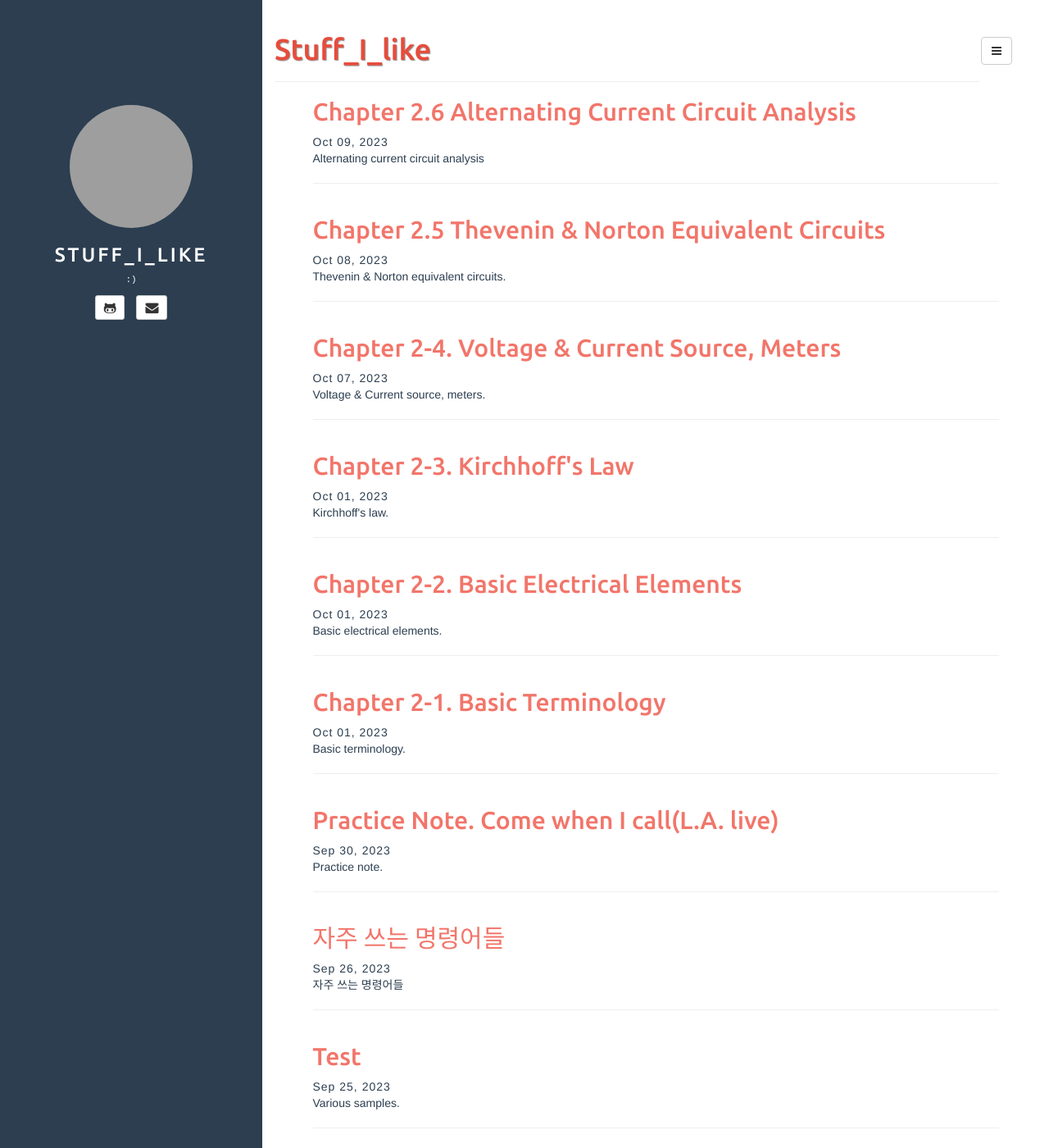
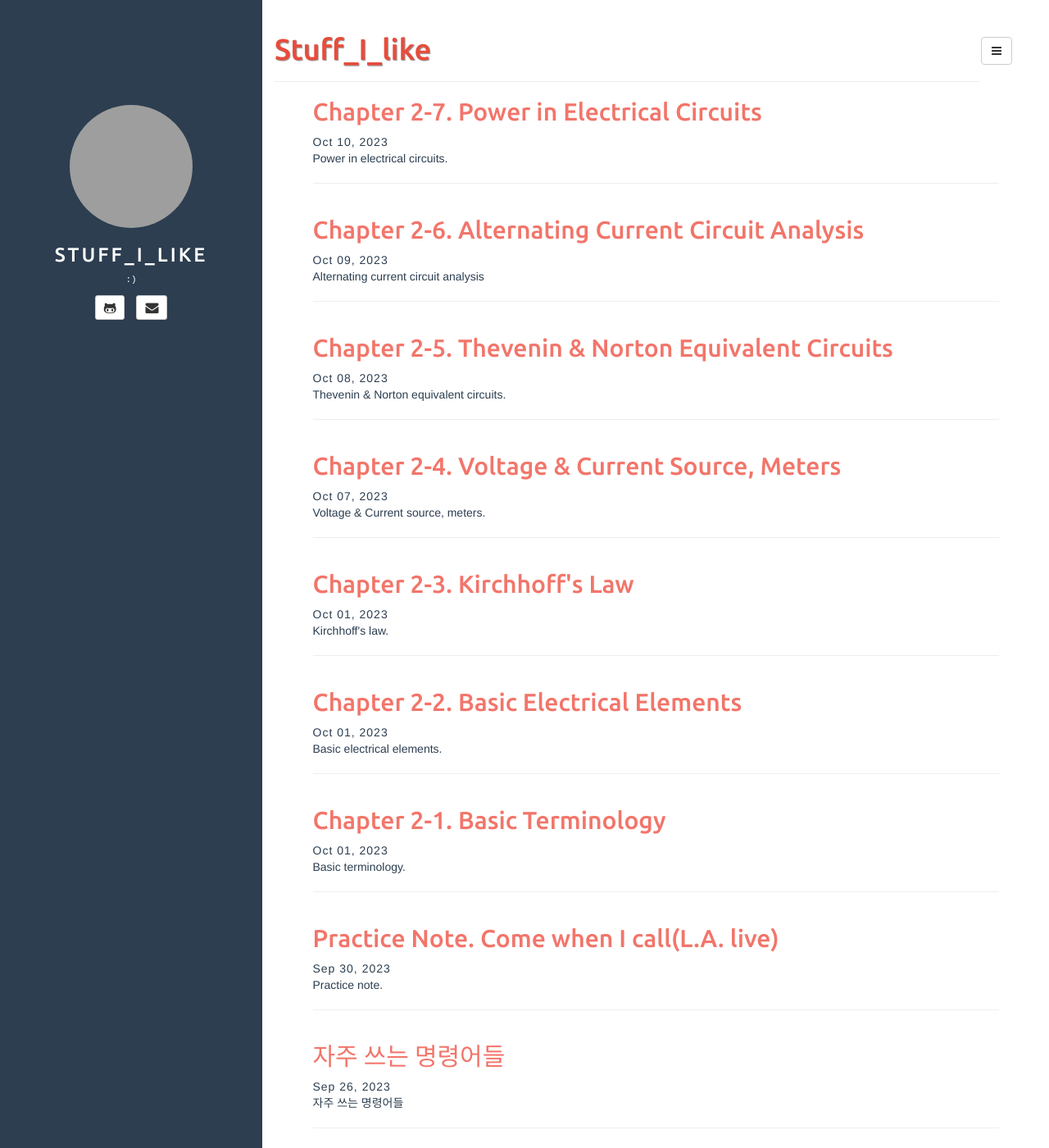
Before and after one commit to kimeodnjs/kimeodnjs.github.io, a Jekyll site: the page built from index.html, in a window 1280 px wide and 1400 px high. Shown: the whole window at 82% size. Built offline with Jekyll 4.4.1, drawn with Linux system fonts in a browser that asks for light colours; the list of posts is cut into pages by our own code; some of the changed text lies outside the part shown; grey boxes are pictures that could not be loaded.

Commit message:
Mechatronics

```diff
--- /dev/null
+++ b/_posts/Engineering/Mechatronics/2023-10-10-Chapter 2-7. Power in Electrical Circuits.md
@@ -0,0 +1,8 @@
+---
+layout: post
+title: Chapter 2-7. Power in Electrical Circuits
+categories: [Engineering, Mechatronics]
+tags: [engineering, mechatronics]
+description: Power in electrical circuits.
+---
+<img  src="https://github.com/kimeodnjs/kimeodnjs.github.io/assets/111210886/1e4e89a6-44c1-4df2-b5e5-bf096a0f3070"  width="100%"  height="100%"/>
```
Also changed, not shown: _posts/Engineering/Mechatronics/2023-10-08-Chapter 2-5. Thevenin&Norton Equivalent Circuits.md (renamed from _posts/Engineering/Mechatronics/2023-10-08-Chapter 2.5 Thevenin&Norton Equivalent Circuits.md, +1 -1 lines), _posts/Engineering/Mechatronics/2023-10-09-Chapter 2-6. Alternating Current Circuit Analysis.md (renamed from _posts/Engineering/Mechatronics/2023-10-09-Chapter 2.6 Alternating Current Circuit Analysis.md, +1 -1 lines), 2 other files.
